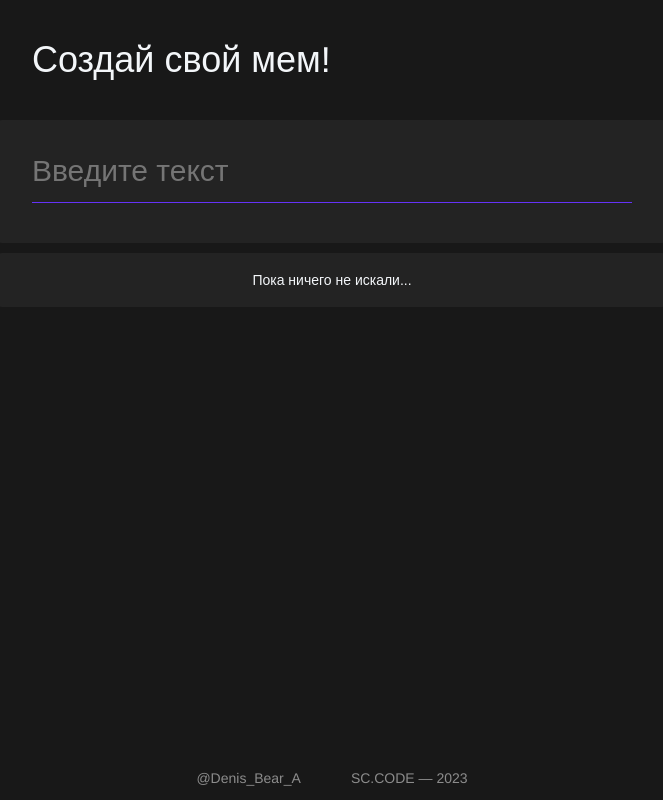
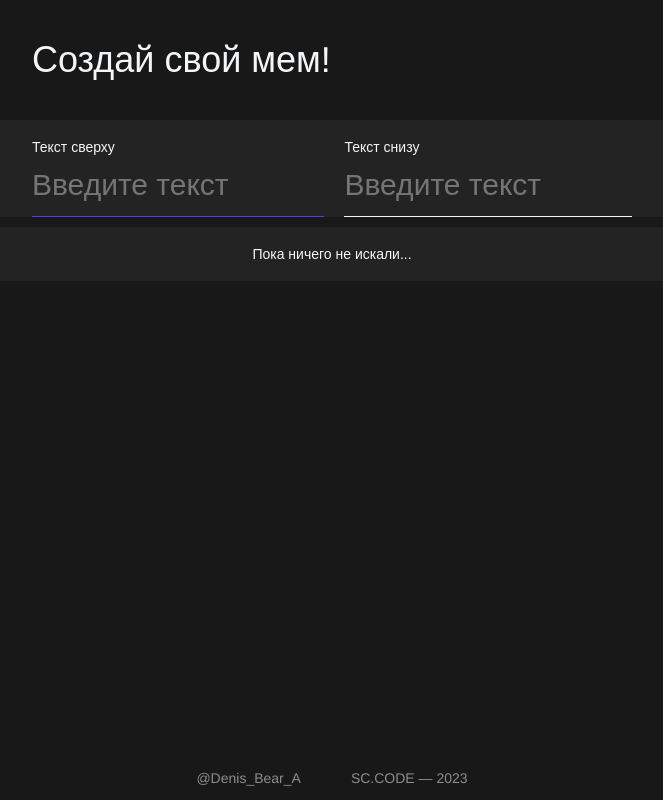
Before and after one commit to DenisAnf/memes-app, a plain HTML site: page index.html in a window 1280 px wide. Shown: the whole page, without its empty margins (308-971 px from the left). Drawn offline with nearby package versions, Linux system fonts and the light colour scheme.

Commit message:
start html

```diff
--- a/index.html
+++ b/index.html
@@ -34,7 +34,6 @@
          rel="icon"
          href="./resourses/img/icon/mems-icon.png"
       />
-      <!--<link rel="shortcut icon" href="resourses/img/icon/favicon.ico" />-->
    </head>
    <body>
       <header class="header">
@@ -47,6 +46,8 @@
          <div class="container">
             <section class="request">
                <form action="" class="form">
+                  <label>
+                     Текст сверху
                      <input
                         type="text"
                         id="filmName"
@@ -54,8 +55,18 @@
                         placeholder="Введите текст"
                         autocomplete="off"
                      />
+                  </label>
+                  <label>
+                     Текст снизу
+                     <input
+                        type="text"
+                        id="filmName"
+                        class="form__search"
+                        placeholder="Введите текст"
+                        autocomplete="off"
+                     />
+                  </label>
                </form>
-               <div id="filmError" class="request__error"></div>
             </section>
 
             <section id="movies" class="movies"></section>
```
Lines whose indentation alone changed are shown as unchanged.
